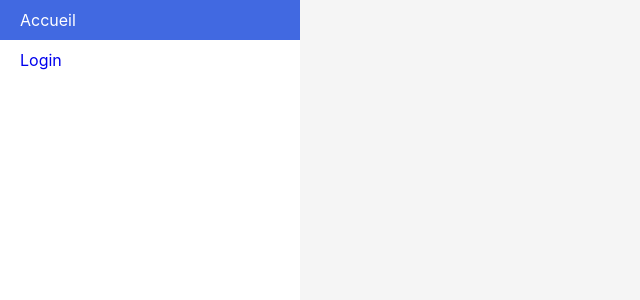
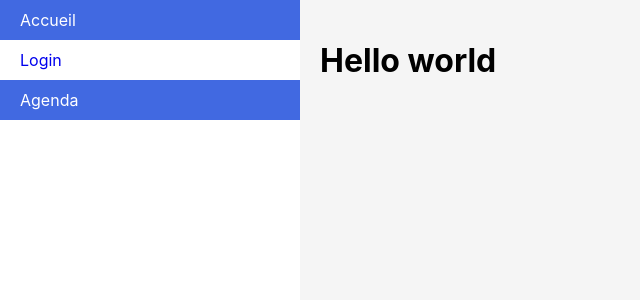
Before and after one commit to Thibault-GX/webapp_immoworld, a React (Create React App) app: page /appointments in a window 1280 px wide. Shown: the top 300 px of the page, without its empty margins (0-640 px from the left). Built offline with nearby package versions, Linux system fonts and the light colour scheme.

Commit message:
recuperation connection token

```diff
--- a/src/App.js
+++ b/src/App.js
@@ -7,6 +7,7 @@ import PrivateRoute from "./components/PrivateRoute/PrivateRoute";
 import Home from "./views/Home/Home.js";
 import Login from "./views/Login/Login";
 import Header from "./components/Header/Header";
+import Appointments from "./views/Appointments/Appointments";
 import {AuthContext} from "./context/auth";
 
 const hist = createBrowserHistory();
@@ -30,6 +31,7 @@ const Routes = () => {
                 <Switch>
                     <PrivateRoute exact path="/" component={Home}/>
                     <Route path="/login" component={Login}/>
+                    <Route path="/appointments" component={Appointments}/>
                 </Switch>
             </main>
         </div>
@@ -43,8 +45,6 @@ const Routes = () => {
  * @constructor
  */
 const App = () => {
-    const [isAuth, setIsAuth] = useState(null);
-
     return (
         <AuthContext.Provider value={true}>
             <div className="App">
--- a/src/components/Navbar/Navbar.js
+++ b/src/components/Navbar/Navbar.js
@@ -9,6 +9,9 @@ export default function Navbar(props) {
     }, {
         name: 'Login',
         path: '/login',
+    },{
+        name:'Agenda',
+        path:'/appointments'
     }]);
 
     return (
--- /dev/null
+++ b/src/views/Appointments/Appointments.js
@@ -0,0 +1,11 @@
+import React from 'react'
+
+const Appointments = () => {
+    return (
+        <div>
+            <h1>Hello world</h1>
+        </div>
+    )
+}
+
+export default Appointments
--- a/src/views/Login/Login.js
+++ b/src/views/Login/Login.js
@@ -1,6 +1,6 @@
-import React, {useEffect, useState} from "react";
+import React, {useState} from "react";
 import axios from 'axios';
-import styles from './Login.css';
+import './Login.css';
 import Logo from '../../assets/img/examples/clem-onojegaw.jpg'
 import Alert from "../../components/Alert/Alert";
 
```
